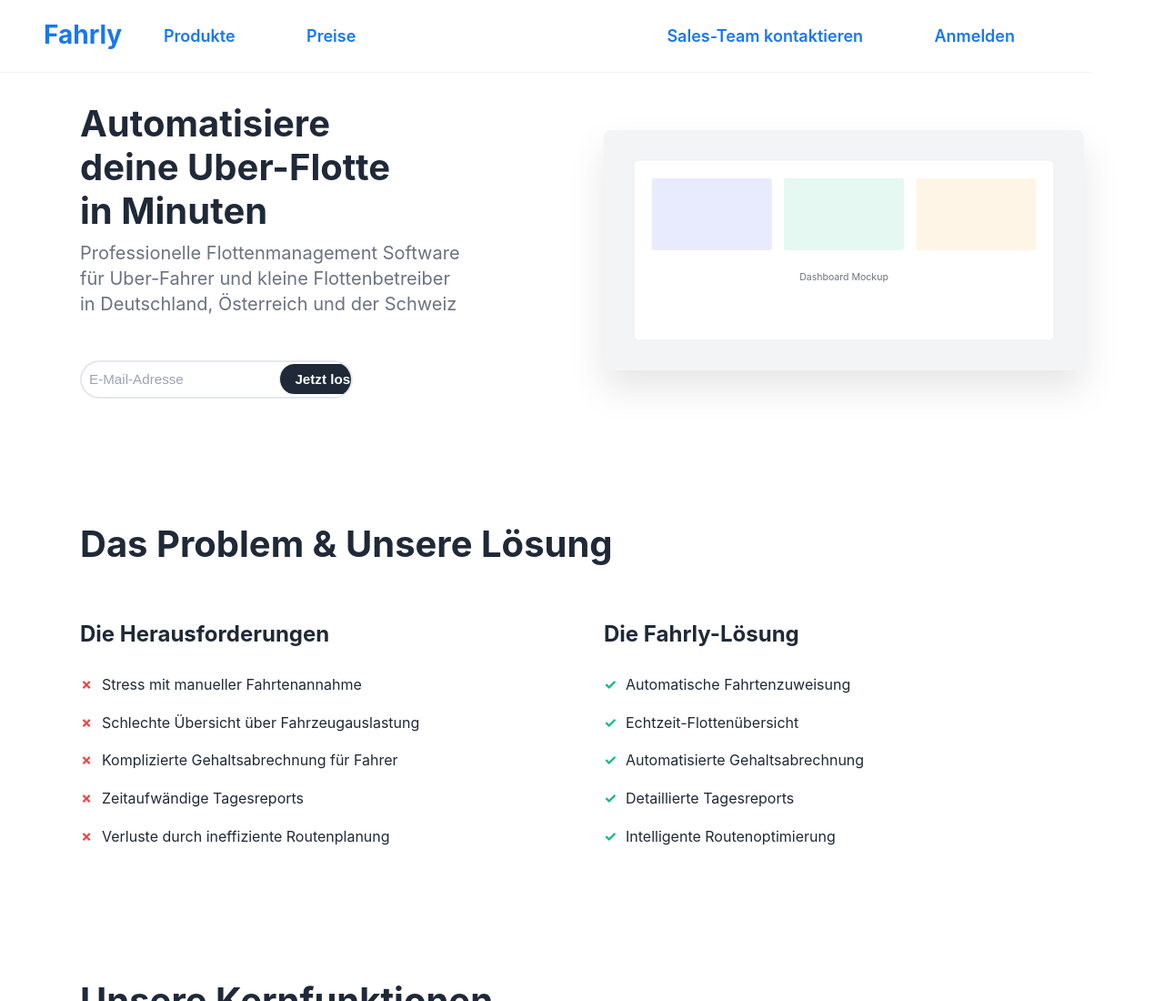
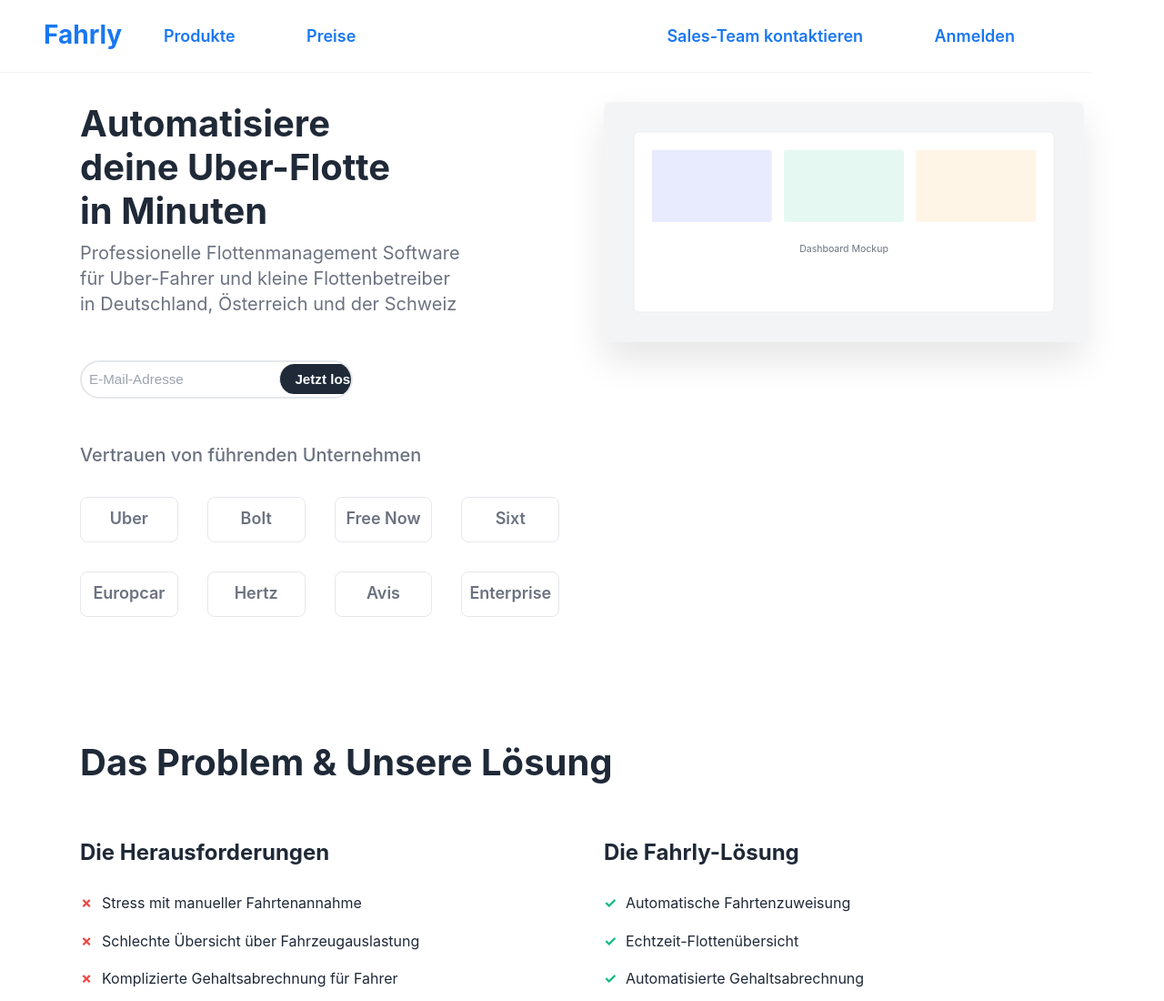
Before and after one commit to stoiccapital/fahrly, a plain HTML site: page index.html in a window 1280 px wide. Shown: the top 1100 px of the page at 91% size. Drawn offline with Linux system fonts and the light colour scheme.

Commit message:
Added trusted brands section with 8 mock logos, improved spacing and alignment

```diff
--- a/css/hero.css
+++ b/css/hero.css
@@ -19,7 +19,7 @@
 @media (min-width: 769px) {
   .hero .container {
     flex-direction: row;
-    align-items: center;
+    align-items: flex-start;
     justify-content: space-between;
     gap: var(--spacing-2xl);
   }
@@ -31,8 +31,9 @@
     flex: 1 1 0;
     max-width: 50%;
     display: flex;
-    align-items: center;
+    align-items: flex-start;
     justify-content: center;
+    margin-top: 0;
   }
 }
 
@@ -114,3 +115,64 @@
   min-width: 0;
   display: block;
 }
+
+/* ===== TRUSTED BRANDS SECTION ===== */
+.trusted-brands {
+  margin-top: var(--spacing-2xl);
+  text-align: center;
+}
+
+.brands-subtitle {
+  font-size: var(--font-size-sm);
+  color: var(--text-secondary);
+  margin-bottom: var(--spacing-lg);
+  font-weight: 500;
+}
+
+.brands-grid {
+  display: grid;
+  grid-template-columns: repeat(4, 1fr);
+  gap: var(--spacing-xl);
+  align-items: center;
+}
+
+.brand-logo {
+  font-size: var(--font-size-lg);
+  font-weight: 600;
+  color: var(--text-secondary);
+  padding: var(--spacing-sm);
+  border: 1px solid var(--border-light);
+  border-radius: var(--radius-sm);
+  background: rgba(255, 255, 255, 0.8);
+  transition: all var(--transition-base);
+  display: flex;
+  align-items: center;
+  justify-content: center;
+  min-height: 50px;
+}
+
+.brand-logo:hover {
+  border-color: var(--primary-color);
+  color: var(--primary-color);
+  transform: translateY(-2px);
+  box-shadow: 0 4px 12px rgba(24, 119, 242, 0.1);
+}
+
+/* Mobile responsive for brands */
+@media (max-width: 768px) {
+  .brands-grid {
+    grid-template-columns: repeat(2, 1fr);
+    gap: var(--spacing-lg);
+  }
+
+  .brand-logo {
+    font-size: var(--font-size-base);
+    min-height: 40px;
+    padding: var(--spacing-xs);
+  }
+
+  .brands-subtitle {
+    font-size: var(--font-size-xs);
+    margin-bottom: var(--spacing-md);
+  }
+}
--- a/index.html
+++ b/index.html
@@ -98,6 +98,21 @@
                         <button type="submit" class="cta-button black">Jetzt loslegen</button>
                     </div>
                 </form>
+
+                <!-- Trusted Brands Section -->
+                <div class="trusted-brands fade-in">
+                    <p class="brands-subtitle">Vertrauen von führenden Unternehmen</p>
+                    <div class="brands-grid">
+                        <div class="brand-logo">Uber</div>
+                        <div class="brand-logo">Bolt</div>
+                        <div class="brand-logo">Free Now</div>
+                        <div class="brand-logo">Sixt</div>
+                        <div class="brand-logo">Europcar</div>
+                        <div class="brand-logo">Hertz</div>
+                        <div class="brand-logo">Avis</div>
+                        <div class="brand-logo">Enterprise</div>
+                    </div>
+                </div>
             </div>
 
             <!-- Hero Image Placeholder -->
```
